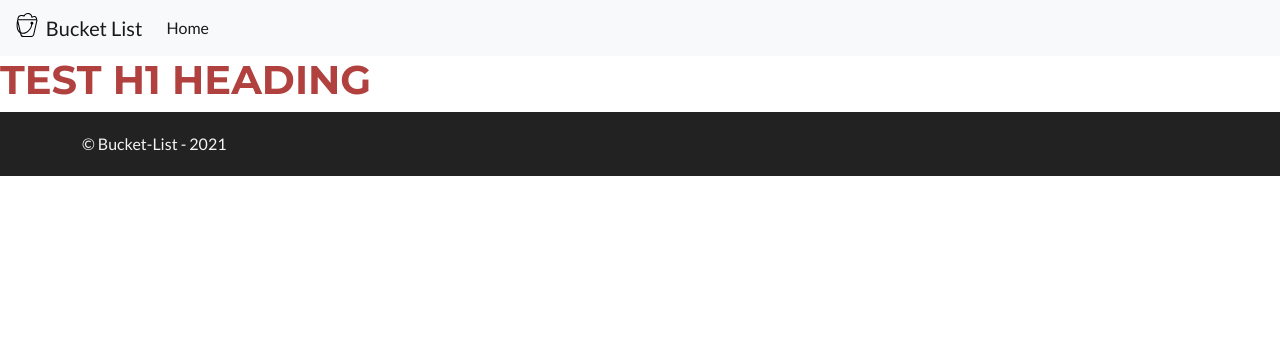
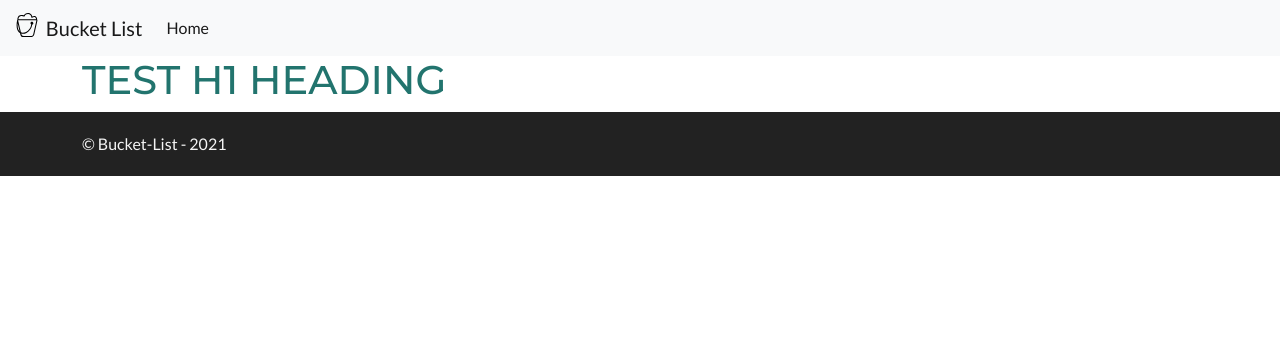
Before and after one commit to dphermes/bucket-list, a Symfony app: template templates/main/home.html.twig in a window 1280 px wide. Shown: the top 356 px of the page. Run offline with Twig, Linux system fonts and the light colour scheme; the template is opened without the code that fills it, so the values that code supplies are empty; some libraries are stand-ins or nearby versions.

Commit message:
MODIFY Link in navbar

```diff
--- a/public/css/style.css
+++ b/public/css/style.css
@@ -1,6 +1,6 @@
 body {
     font-family: 'Lato', sans-serif;
-    color: #B0413E;
+    color: #222222;
 }
 header {
     padding: 20px 10px;
@@ -10,8 +10,9 @@ header {
 }
 h1, h2, h3, h4, h5, h6 {
     font-family: 'Montserrat', sans-serif;
-    font-weight: 700;
+    font-weight: 500;
     text-transform: uppercase;
+    color: #22746E;
 }
 footer {
     background: #222222;
--- a/src/Controller/MainController.php
+++ b/src/Controller/MainController.php
@@ -9,7 +9,7 @@ use Symfony\Component\Routing\Annotation\Route;
 class MainController extends AbstractController
 {
     /**
-     * @Route("/")
+     * @Route("/", name="homepage")
      */
     public function home()
     {
--- a/templates/base.html.twig
+++ b/templates/base.html.twig
@@ -31,14 +31,17 @@
             <div class="collapse navbar-collapse" id="navbarNav">
                 <ul class="navbar-nav">
                     <li class="nav-item">
-                        <a class="nav-link active" aria-current="page" href="#">Home</a>
+                        <a class="nav-link active" aria-current="page" href="{{ path('homepage') }}">Home</a>
                     </li>
                 </ul>
             </div>
         </div>
     </nav>
 
-    {% block body %}{% endblock %}
+    {# Main Dynamic Content #}
+    <div class="container">
+        {% block body %}{% endblock %}
+    </div>
 
     <footer>
         <div class="container">
```
